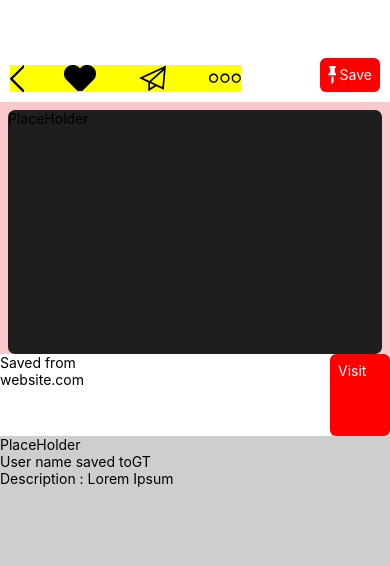
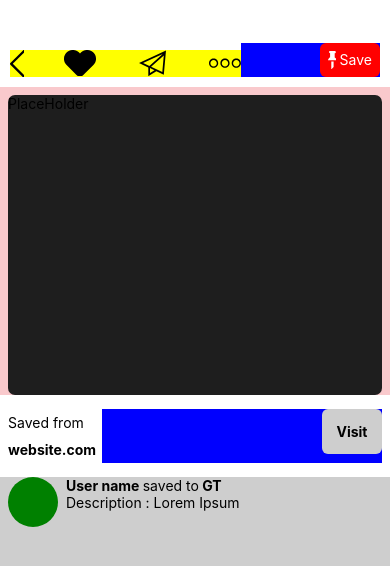
Before and after one commit to matiaskochman/reactnative_flexbox_design, a React Native app: screen / in a window 390 px wide. Shown: the top 566 px of the page. Built offline with nearby package versions, Linux system fonts and the light colour scheme.

Commit message:
basic layout finished

```diff
--- a/app/components/Pin.js
+++ b/app/components/Pin.js
@@ -44,29 +44,28 @@ export default class Pin extends Component {
         <View style={styles.PinMeta}>
           <View style={styles.PinMetaTextContainer}>
             <Text style={styles.PinMetaText}>Saved from</Text>
-            <Text style={styles.PinMetaText}>website.com</Text>
+            <Text style={[styles.PinMetaText,styles.TextBold]}>website.com</Text>
           </View>
 
           {/**/}
           <View style={styles.PinButtonContainer}>
-            <View style={styles.PinButton}>
-              <Text style={styles.PinButtonText}>
-                Visit
-              </Text>
+            <View style={[styles.PinButton,styles.UtilityButton]}>
+              <Text style={[styles.PinButtonText,styles.UtilityButtonText]}>Visit</Text>
             </View>
           </View>
         </View>
 
+        {/*el usuario*/}
         <View style={styles.PinUser}>
           <View style={styles.PinUserAvatar}>
-              <Text>PlaceHolder</Text>
+
           </View>
 
           <View style={styles.PinUserContainer}>
             <Text style={styles.PinUserText}>
               <Text style={styles.TextBold}>User name </Text>
                saved to
-                <Text style={styles.TextBold}>GT</Text>
+              <Text style={styles.TextBold}> GT</Text>
             </Text>
             <Text style={styles.PinUserText}>
               Description : Lorem Ipsum
@@ -115,16 +114,17 @@ const styles = StyleSheet.create({
   },
   PinButtonContainer: {
     flexDirection:'row',
-    backgroundColor:'white',
+    backgroundColor:'blue',
     flex:3,
-    justifyContent:'flex-end'
+    justifyContent:'flex-end',
+
   },
   PinButtonText: {
     color:'white'
   },
   PinContent: {
     backgroundColor:'#f9c9cc',
-    flex:3,
+    flex:4.5,
     justifyContent:'center',
     alignItems:'center',
     paddingLeft:8,
@@ -139,11 +139,44 @@ const styles = StyleSheet.create({
   },
   PinMeta:{
     flexDirection:'row',
+    flex:0.8,
+    backgroundColor:'white',
+    paddingTop:14,
+    paddingBottom:14,
+    paddingRight:8,
+    paddingLeft:8
+  },
+  PinMetaTextContainer:{
     flex:1,
-    backgroundColor:'white'
+    justifyContent:'space-around'
+  },
+  UtilityButton:{
+    backgroundColor:'#cecece',
+    justifyContent:'center',
+    alignItems:'center',
+    height:45
+  },
+  UtilityButtonText:{
+    color:'black',
+    fontWeight:'bold'
   },
   PinUser:{
-    flex:5,
+    flex:5.5,
     backgroundColor:'#cecece',
+    flexDirection:'row',
+    paddingLeft:8,
+    paddingRight:8
+  },
+  PinUserAvatar:{
+    width:50,
+    height:50,
+    borderRadius:25,
+    backgroundColor:'green',
+    paddingLeft:8,
+    paddingRight:8,
+    marginRight:8
+  },
+  TextBold:{
+    fontWeight:'bold'
   }
 });
--- a/package.json
+++ b/package.json
@@ -9,6 +9,7 @@
   "dependencies": {
     "react": "16.0.0-alpha.12",
     "react-native": "0.50.1",
+    "react-native-modal-picker": "0.0.16",
     "react-native-svg": "github:brunolemos/react-native-svg#rn-50-fix"
   },
   "devDependencies": {
```
Also changed, not shown: 2 other files (tests, documents, lock files or other folders). Lines whose indentation alone changed are shown as unchanged.
